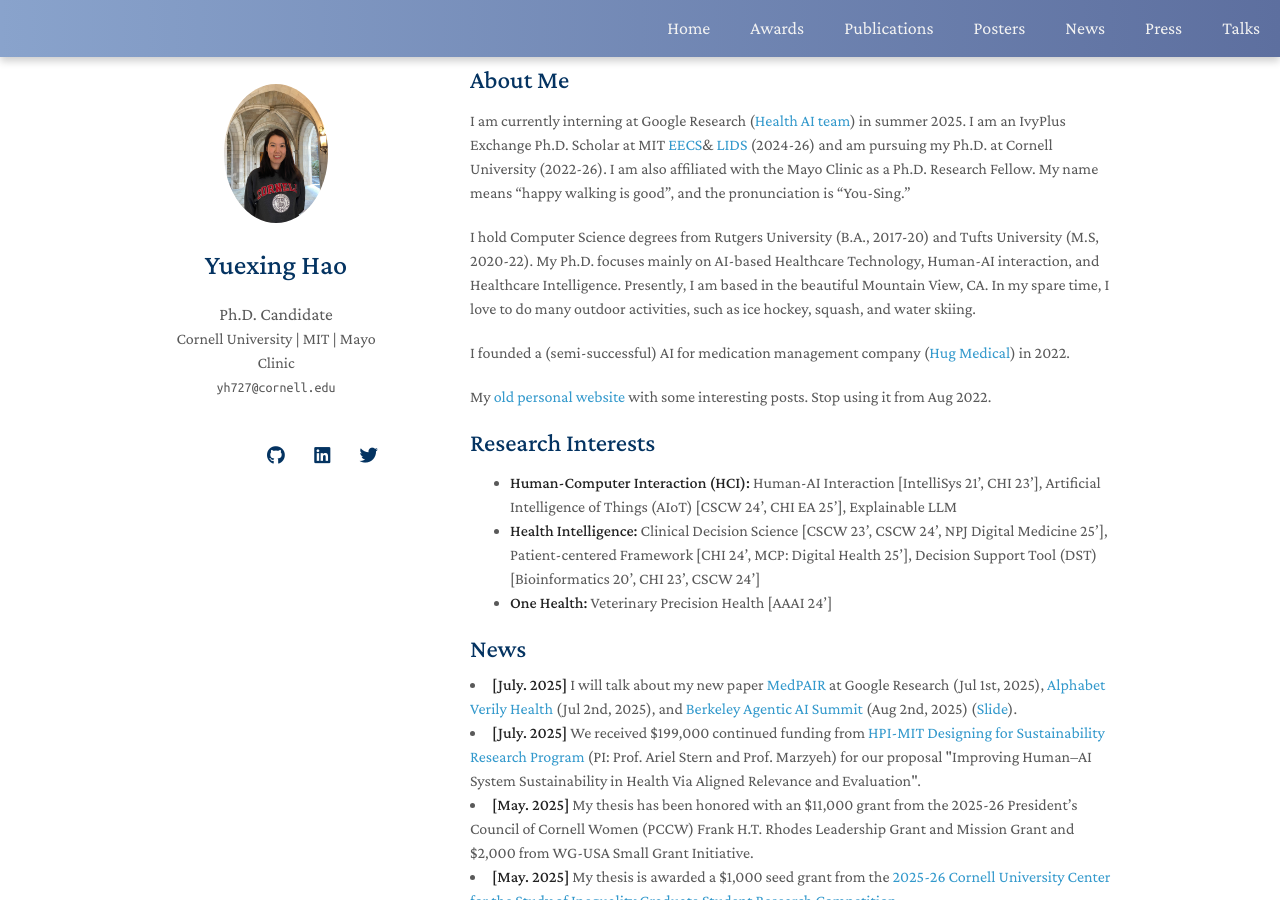
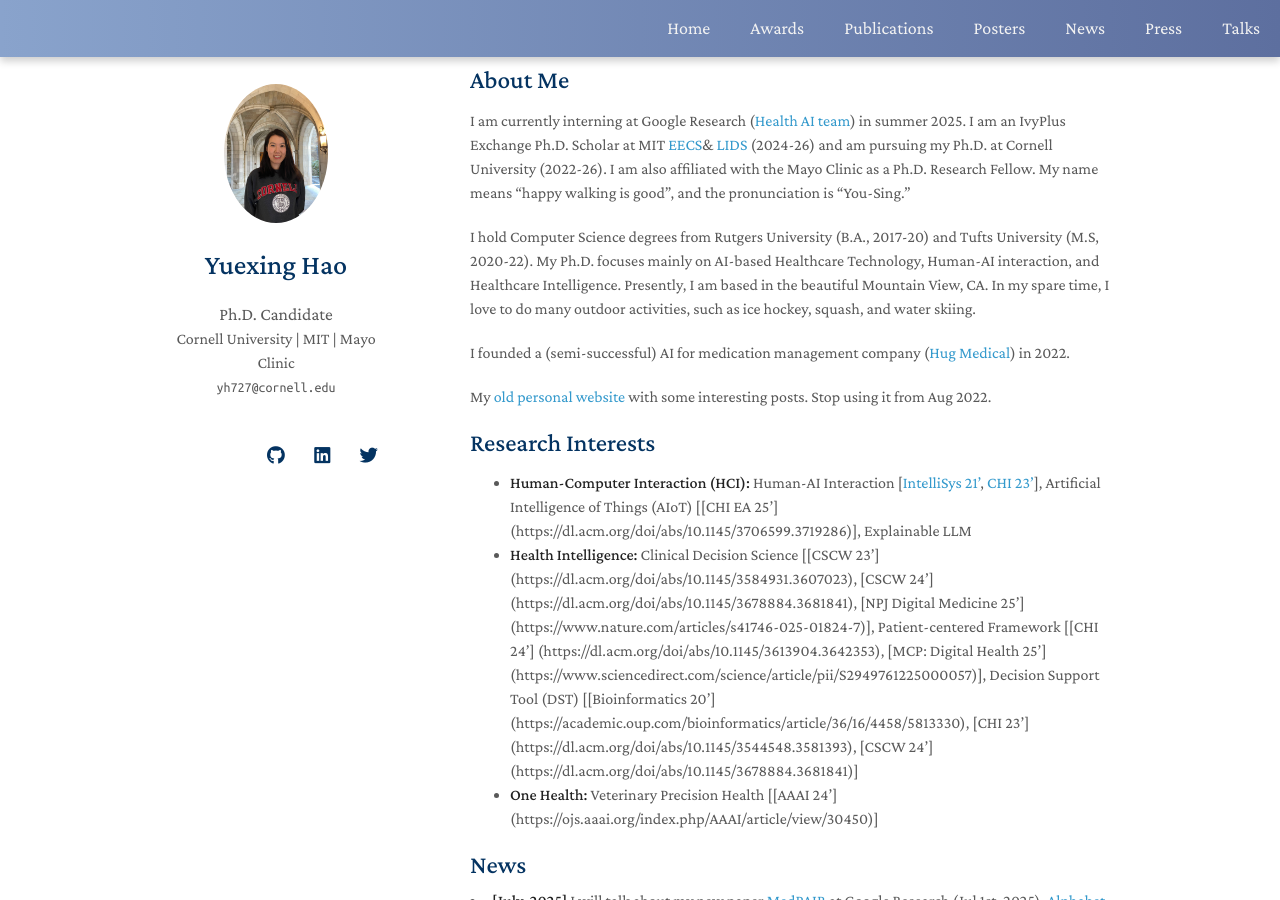
Before and after one commit to YuexingHao/Yuexing-Hao, a Jekyll site: the page built from index.md, in a window 1280 px wide and 900 px high. Built offline with Jekyll 4.4.1, drawn with Linux system fonts in a browser that asks for light colours; nearby versions of some CDN libraries; a style sheet for code colours, icons or effects is not loaded; our own code applies the rules of GitHub Pages for plain Markdown files.

Commit message:
Update index.md

```diff
--- a/index.md
+++ b/index.md
@@ -16,9 +16,9 @@ My [old personal website](https://1135100136.wixsite.com/yuexinghao/blog) with s
 
 ## Research Interests
 
-- **Human-Computer Interaction (HCI):** Human-AI Interaction [IntelliSys 21', CHI 23'], Artificial Intelligence of Things (AIoT) [CSCW 24', CHI EA 25'], Explainable LLM
-- **Health Intelligence:** Clinical Decision Science [CSCW 23', CSCW 24', NPJ Digital Medicine 25'], Patient-centered Framework [CHI 24', MCP: Digital Health 25'], Decision Support Tool (DST) [Bioinformatics 20', CHI 23', CSCW 24']
-- **One Health:** Veterinary Precision Health [AAAI 24']
+- **Human-Computer Interaction (HCI):** Human-AI Interaction [[IntelliSys 21'](https://link.springer.com/chapter/10.1007/978-3-030-82193-7_36), [CHI 23'](https://dl.acm.org/doi/abs/10.1145/3544548.3581393)], Artificial Intelligence of Things (AIoT) [[CHI EA 25'] (https://dl.acm.org/doi/abs/10.1145/3706599.3719286)], Explainable LLM
+- **Health Intelligence:** Clinical Decision Science [[CSCW 23'] (https://dl.acm.org/doi/abs/10.1145/3584931.3607023), [CSCW 24'] (https://dl.acm.org/doi/abs/10.1145/3678884.3681841), [NPJ Digital Medicine 25'] (https://www.nature.com/articles/s41746-025-01824-7)], Patient-centered Framework [[CHI 24'] (https://dl.acm.org/doi/abs/10.1145/3613904.3642353), [MCP: Digital Health 25'] (https://www.sciencedirect.com/science/article/pii/S2949761225000057)], Decision Support Tool (DST) [[Bioinformatics 20'] (https://academic.oup.com/bioinformatics/article/36/16/4458/5813330), [CHI 23'] (https://dl.acm.org/doi/abs/10.1145/3544548.3581393), [CSCW 24'] (https://dl.acm.org/doi/abs/10.1145/3678884.3681841)]
+- **One Health:** Veterinary Precision Health [[AAAI 24'] (https://ojs.aaai.org/index.php/AAAI/article/view/30450)]
 
 {% include_relative _includes/news.md %}
 
```
